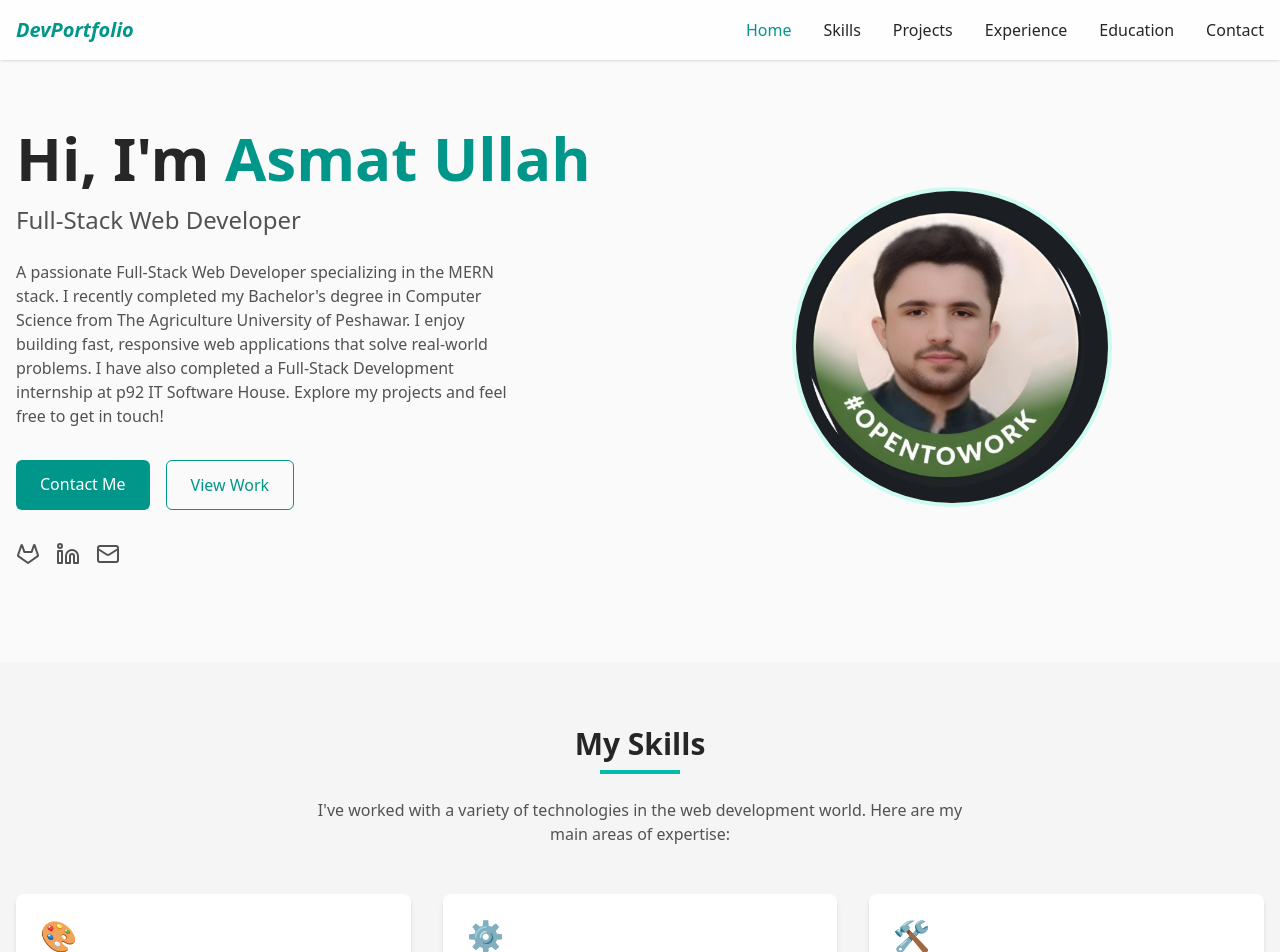
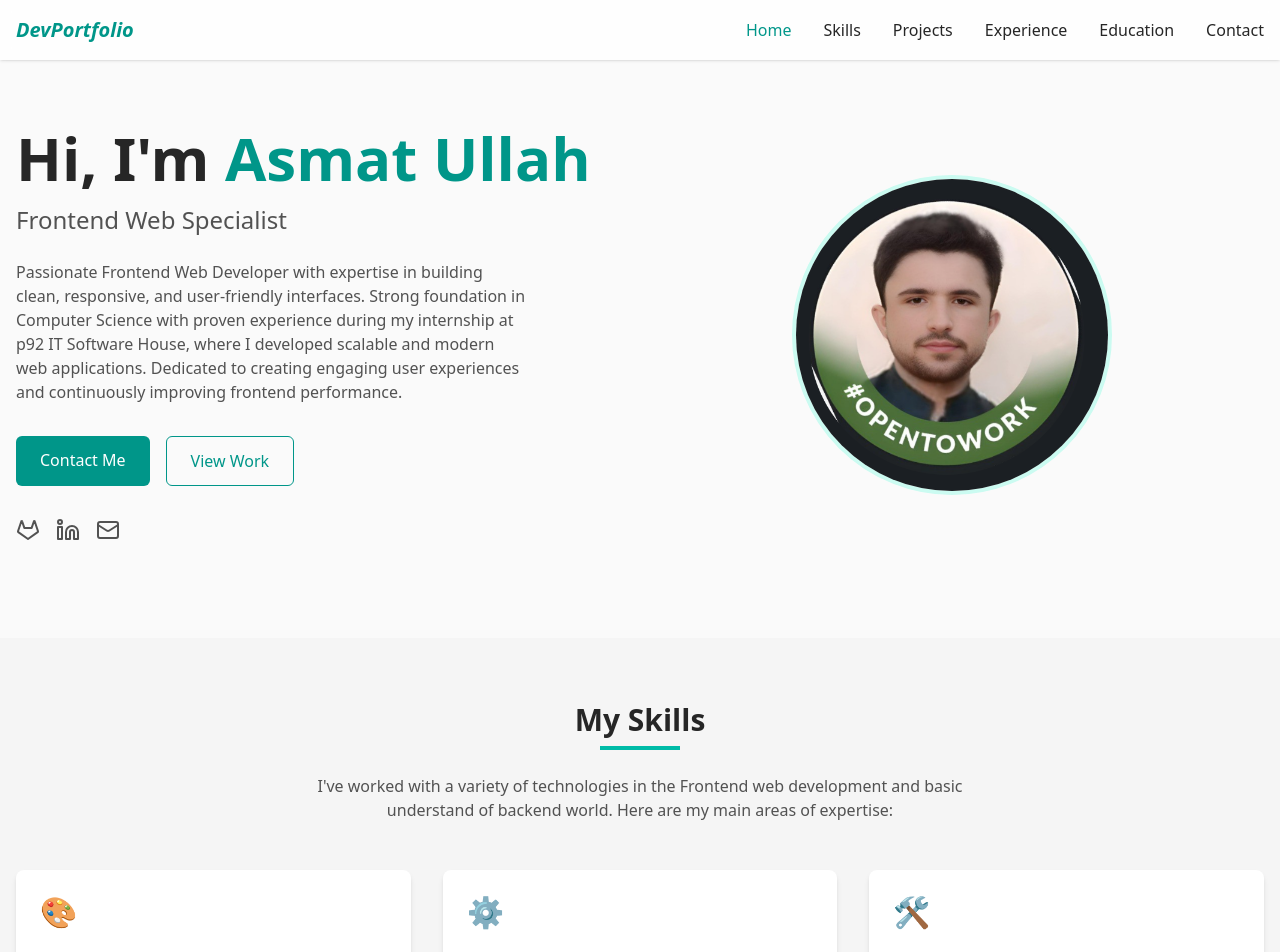
Before and after one commit to Asmatbangash/New-Portfolio, a React (Vite) app: page / in a window 1280 px wide. Shown: the top 952 px of the page. Built offline with nearby package versions, Linux system fonts and the light colour scheme.

Commit message:
some changes

```diff
--- a/src/Layout/Main/Main.jsx
+++ b/src/Layout/Main/Main.jsx
@@ -25,16 +25,15 @@ function Main({ motion, GitHub, Linkedin, Mail }) {
                 Hi, I'm <span className="text-teal-600">Asmat Ullah</span>
               </h1>
               <h2 className="text-xl md:text-2xl mb-6 text-neutral-600">
-                Full-Stack Web Developer
+                Frontend Web Specialist
               </h2>
               <p className="text-neutral-600 mb-8 max-w-lg">
-                A passionate Full-Stack Web Developer specializing in the MERN
-                stack. I recently completed my Bachelor's degree in Computer
-                Science from The Agriculture University of Peshawar. I enjoy
-                building fast, responsive web applications that solve real-world
-                problems. I have also completed a Full-Stack Development
-                internship at p92 IT Software House. Explore my projects and
-                feel free to get in touch!
+                Passionate Frontend Web Developer with expertise in building
+                clean, responsive, and user-friendly interfaces. Strong
+                foundation in Computer Science with proven experience during my
+                internship at p92 IT Software House, where I developed scalable
+                and modern web applications. Dedicated to creating engaging user
+                experiences and continuously improving frontend performance.
               </p>
               <div className="flex space-x-4">
                 <a
--- a/src/components/Skills/SkillCatogry.jsx
+++ b/src/components/Skills/SkillCatogry.jsx
@@ -1,10 +1,9 @@
-import React from 'react'
-import Skills from './Skills'
-import { motion } from 'framer-motion'
+import React from "react";
+import Skills from "./Skills";
+import { motion } from "framer-motion";
 
 function SkillCatogry() {
   return (
-
     <section id="skills" className="py-16 bg-neutral-100">
       <div className="container mx-auto px-4">
         <motion.div
@@ -17,8 +16,9 @@ function SkillCatogry() {
           <h2 className="text-3xl font-bold mb-2">My Skills</h2>
           <div className="w-20 h-1 bg-teal-500 mx-auto mb-6"></div>
           <p className="text-neutral-600 max-w-2xl mx-auto">
-                    I've worked with a variety of technologies in the web development world. Here are my main areas of
-                    expertise:
+            I've worked with a variety of technologies in the Frontend web
+            development and basic understand of backend world. Here are my main
+            areas of expertise:
           </p>
         </motion.div>
 
@@ -52,7 +52,7 @@ function SkillCatogry() {
         </div>
       </div>
     </section>
-  )
+  );
 }
 
-export default SkillCatogry
+export default SkillCatogry;
```
Also changed, not shown: src/assets/one.png (added). Lines whose indentation alone changed are shown as unchanged.
